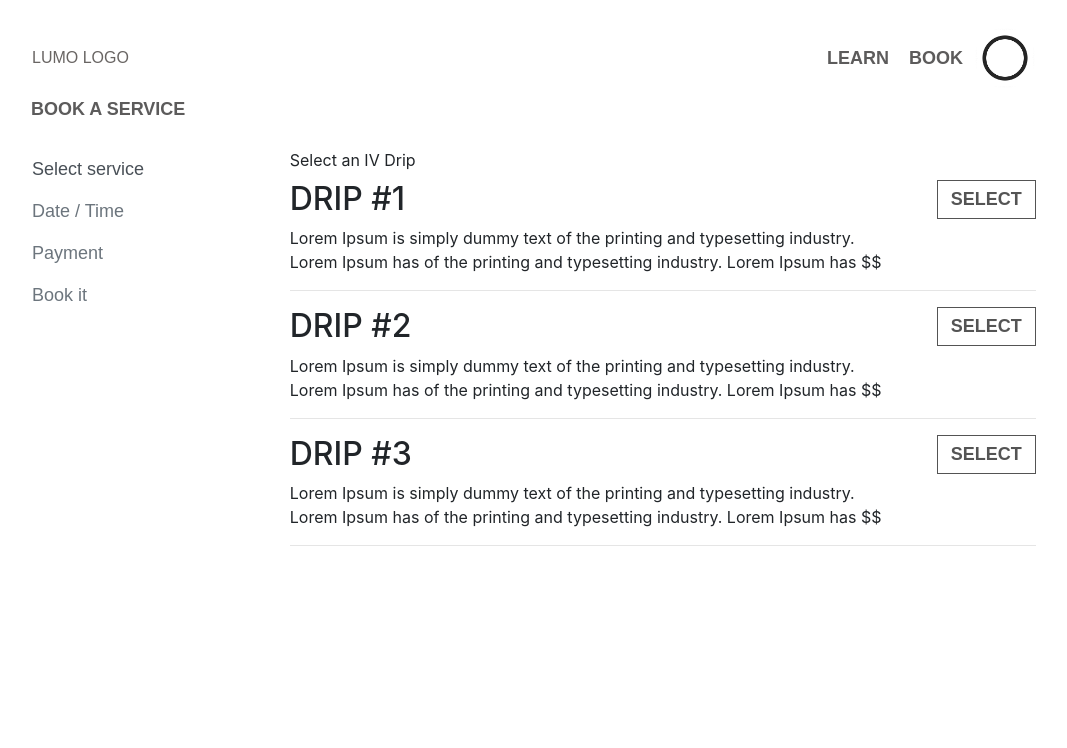
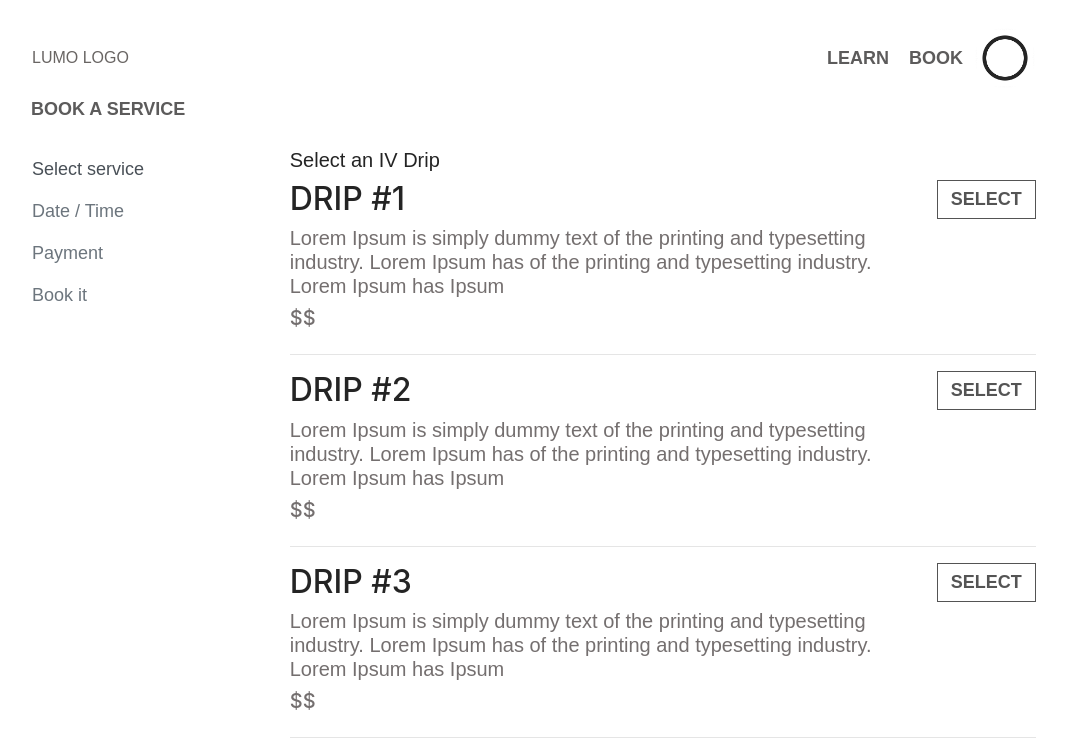
Before and after one commit to pratapshiv1992/react-bootstrap, a React (Create React App) app: page / in a window 1280 px wide. Shown: the top 748 px of the page, without its empty margins (124-1191 px from the left). Built offline with nearby package versions, Linux system fonts and the light colour scheme.

Commit message:
test styling changed

```diff
--- a/src/assets/styles/common.css
+++ b/src/assets/styles/common.css
@@ -121,3 +121,11 @@
 .padding5-13{
     padding: 5px 13px !important;
 }
+
+.color-61{
+    color:#615b5be0 !important;
+}
+
+.color-00{
+    color:#000000db;
+}
--- a/src/components/SelectService.jsx
+++ b/src/components/SelectService.jsx
@@ -5,8 +5,9 @@ const SelectService = ({dripData, setSelectedService, setActiveKey}, i) => {
     const elements = dripData.map(({dripText, dripName}) =>
         <div>
             <Row>
-                <Col sm={10}><h2>{dripName}</h2>
-                    <div>{dripText}</div>
+                <Col sm={10}><h2 className={"color-00"}>{dripName}</h2>
+                    <h5 className={"h5 rm-padding color-61"}>{dripText}</h5>
+                    <h5 className={"color-61"}>$$</h5>
                 </Col>
                 <Col sm={1}>
                     <Button className={"padding5-13 service-btn"}
@@ -23,7 +24,7 @@ const SelectService = ({dripData, setSelectedService, setActiveKey}, i) => {
         </div>
     );
     return <Container>
-        <label>Select an IV Drip</label>
+        <label className={"h5 rm-padding color-00"}>Select an IV Drip</label>
         {elements}
     </Container>
 }
--- a/src/resources/dummyData.js
+++ b/src/resources/dummyData.js
@@ -1,5 +1,5 @@
 const Text = "Lorem Ipsum is simply dummy text of the printing and typesetting industry. Lorem " +
-    "Ipsum has of the printing and typesetting industry. Lorem Ipsum has $$"
+    "Ipsum has of the printing and typesetting industry. Lorem Ipsum has Ipsum"
 
 export const dripData = [
     {dripName: "DRIP #1", dripText: Text},
```
